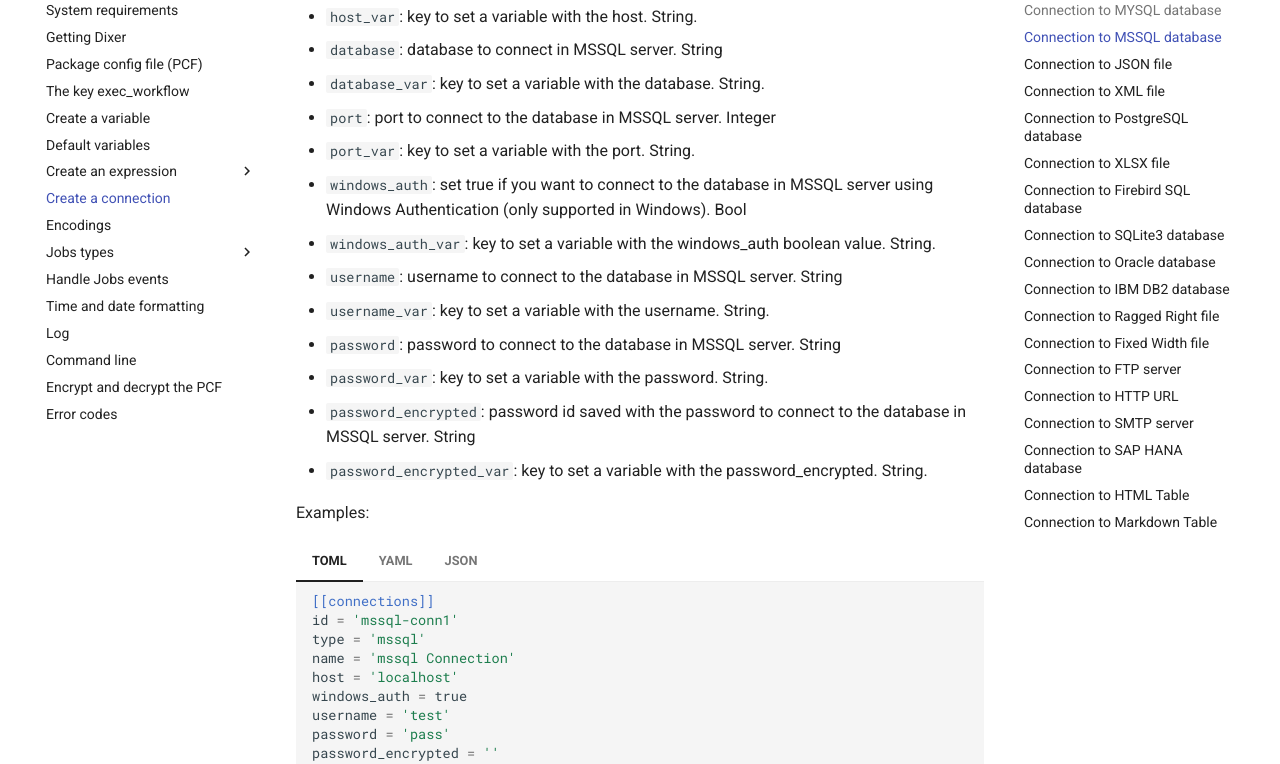
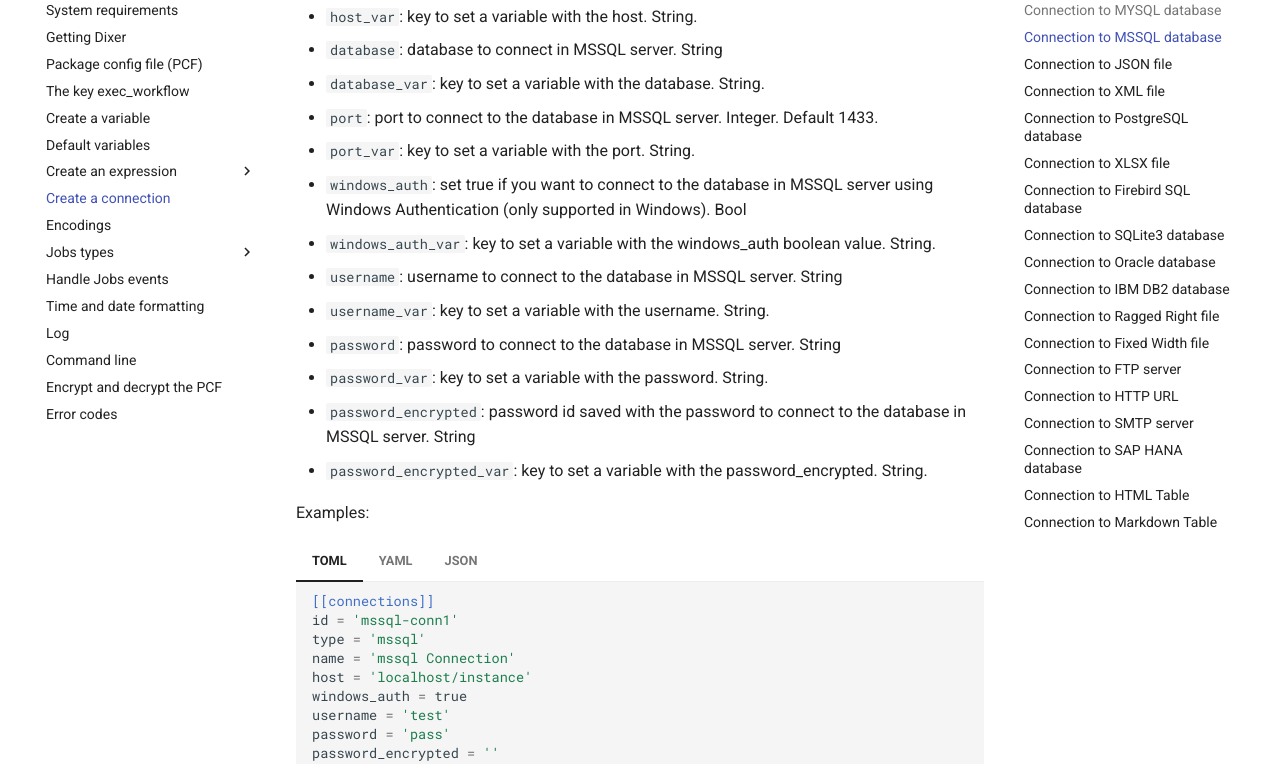
Before and after one commit to Dixer-ETL/dixer-docs, an MkDocs documentation site: the page built from docs/documentation/Create-a-connection.md, in a window 1280 px wide and 1400 px high, scrolled down 3478 px. Shown: the part 152-916 px from the top of the window. Built offline with MkDocs 1.6.1 and Material for MkDocs 9.7.7, drawn with Linux system fonts in a browser that asks for light colours; comment, search, counter and statistics services are not loaded; some of the changed text lies outside the part shown.

Commit message:
Update ports.

```diff
--- a/docs/documentation/Create-a-connection.md
+++ b/docs/documentation/Create-a-connection.md
@@ -115,7 +115,7 @@ Keys:
 - `host_var`: key to set a variable with the host. String.
 - `database`: database to connect in MySQL server. String
 - `database_var`: key to set a variable with the database. String.
-- `port`: port to connect to the database in MySQL server. Integer
+- `port`: port to connect to the database in MySQL server. Integer. Default 3306.
 - `port_var`: key to set a variable with the port. String.
 - `username`: username to connect to the database in MySQL server. String
 - `username_var`: key to set a variable with the username. String.
@@ -202,7 +202,7 @@ Keys:
 - `host_var`: key to set a variable with the host. String.
 - `database`: database to connect in MSSQL server. String
 - `database_var`: key to set a variable with the database. String.
-- `port`: port to connect to the database in MSSQL server. Integer
+- `port`: port to connect to the database in MSSQL server. Integer. Default 1433.
 - `port_var`: key to set a variable with the port. String.
 - `windows_auth`: set true if you want to connect to the database in MSSQL server using Windows Authentication (only supported in Windows). Bool
 - `windows_auth_var`: key to set a variable with the windows_auth boolean value. String.
@@ -221,7 +221,7 @@ Examples:
     id = 'mssql-conn1'
     type = 'mssql'
     name = 'mssql Connection'
-    host = 'localhost'
+    host = 'localhost/instance'
     windows_auth = true
     username = 'test'
     password = 'pass'
@@ -243,7 +243,7 @@ Examples:
       - id: mssql-conn1
         type: mssql
         name: mssql Connection
-        host: localhost
+        host: localhost/instance
         windows_auth: true
         username: test
         password: pass
@@ -266,7 +266,7 @@ Examples:
           "id": "mssql-conn1",
           "type": "mssql",
           "name": "mssql Connection",
-          "host": "localhost",
+          "host": "localhost/instance",
           "windows_auth": true,
           "username": "test",
           "password": "pass",
@@ -515,7 +515,7 @@ Keys:
 - `host_var`: key to set a variable with the host. String.
 - `database`: database to connect in PostgreSQL server. String
 - `database_var`: key to set a variable with the database. String.
-- `port`: port to connect to the database in PostgreSQL server. Integer
+- `port`: port to connect to the database in PostgreSQL server. Integer. Default 5432.
 - `port_var`: key to set a variable with the port. String.
 - `username`: username to connect to the database in PostgreSQL server. String
 - `username_var`: key to set a variable with the username. String.
@@ -653,7 +653,7 @@ Keys:
 - `host_var`: key to set a variable with the host. String.
 - `database`: path of database to connect in Firebird SQL server. String
 - `database_var`: key to set a variable with the path of database. String.
-- `port`: port to connect to the database in Firebird SQL server. Integer
+- `port`: port to connect to the database in Firebird SQL server. Integer. Default 3050.
 - `port_var`: key to set a variable with the port. String.
 - `username`: username to connect to the database in Firebird SQL server. String
 - `username_var`: key to set a variable with the username. String.
@@ -781,7 +781,7 @@ Keys:
 
 - `host`: ip or name of the Oracle server. String
 - `host_var`: key to set a variable with the host. String.
-- `port`: port to connect in Oracle server. Integer
+- `port`: port to connect in Oracle server. Integer. Default 1521.
 - `port_var`: key to set a variable with the port. String.
 - `servicename`: service name or SID to connect in Oracle server. String
 - `servicename_var`: key to set a variable with the service name or SID. String.
@@ -866,7 +866,7 @@ Keys:
 
 - `host`: ip or name of the IBM DB2 server. String
 - `host_var`: key to set a variable with the host. String.
-- `port`: port to connect to dababase in IBM DB2 server. Integer
+- `port`: port to connect to dababase in IBM DB2 server. Integer. Default 50000.
 - `port_var`: key to set a variable with the port. String.
 - `database`: database to connect in IBM DB2 server. String
 - `database_var`: key to set a variable with the database. String.
@@ -1395,7 +1395,7 @@ Keys:
 
 - `host`: ip or name of the SAP HANA DB server. String
 - `host_var`: key to set a variable with the host. String.
-- `port`: port to connect to dababase in SAP HANA DB server. Integer
+- `port`: port to connect to dababase in SAP HANA DB server. Integer. Default 39013.
 - `port_var`: key to set a variable with the port. String.
 - `schema`: schema to connect in SAP HANA DB server. String
 - `schema_var`: key to set a variable with the schema. String.
```
